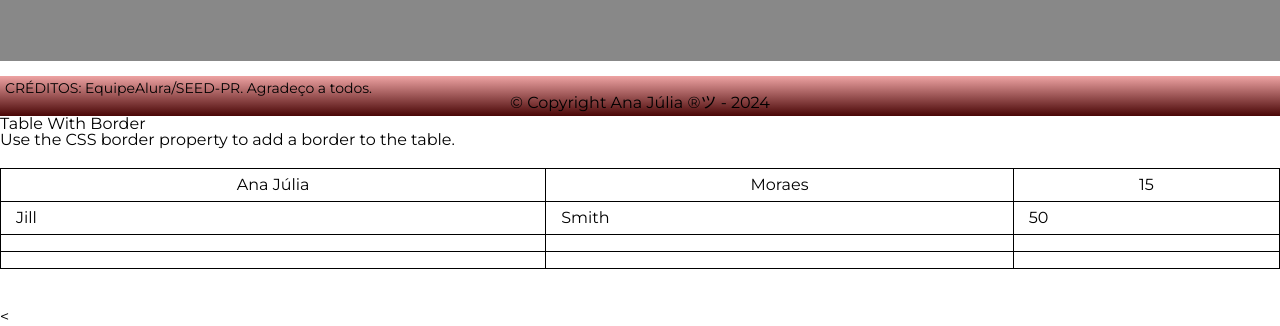
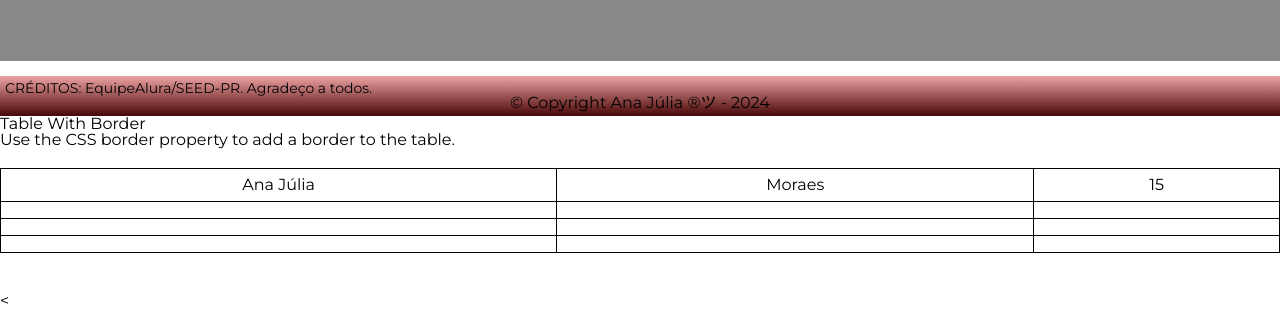
Before and after one commit to anaJm0/barbaaaa, a plain HTML site: page index.html in a window 1280 px wide. Shown: the part 3014-3340 px from the top of the page. Drawn offline with Linux system fonts and the light colour scheme.

Commit message:
Update index.html

```diff
--- a/index.html
+++ b/index.html
@@ -73,7 +73,7 @@
           <div class="copyright">© Copyright Ana Júlia ®ツ - 2024</div>
           </div>
        <footer>
-	       <!DOCTYPE html>
+	<!DOCTYPE html>
 <html>
 <head>
 <style>
@@ -95,9 +95,9 @@ table, th, td {
     <th>15</th>
   </tr>
   <tr>
-    <td>Jill</td>
-    <td>Smith</td>
-    <td>50</td>
+    <td></td>
+    <td></td>
+    <td></td>
   </tr>
   <tr>
     <td></td>
```
